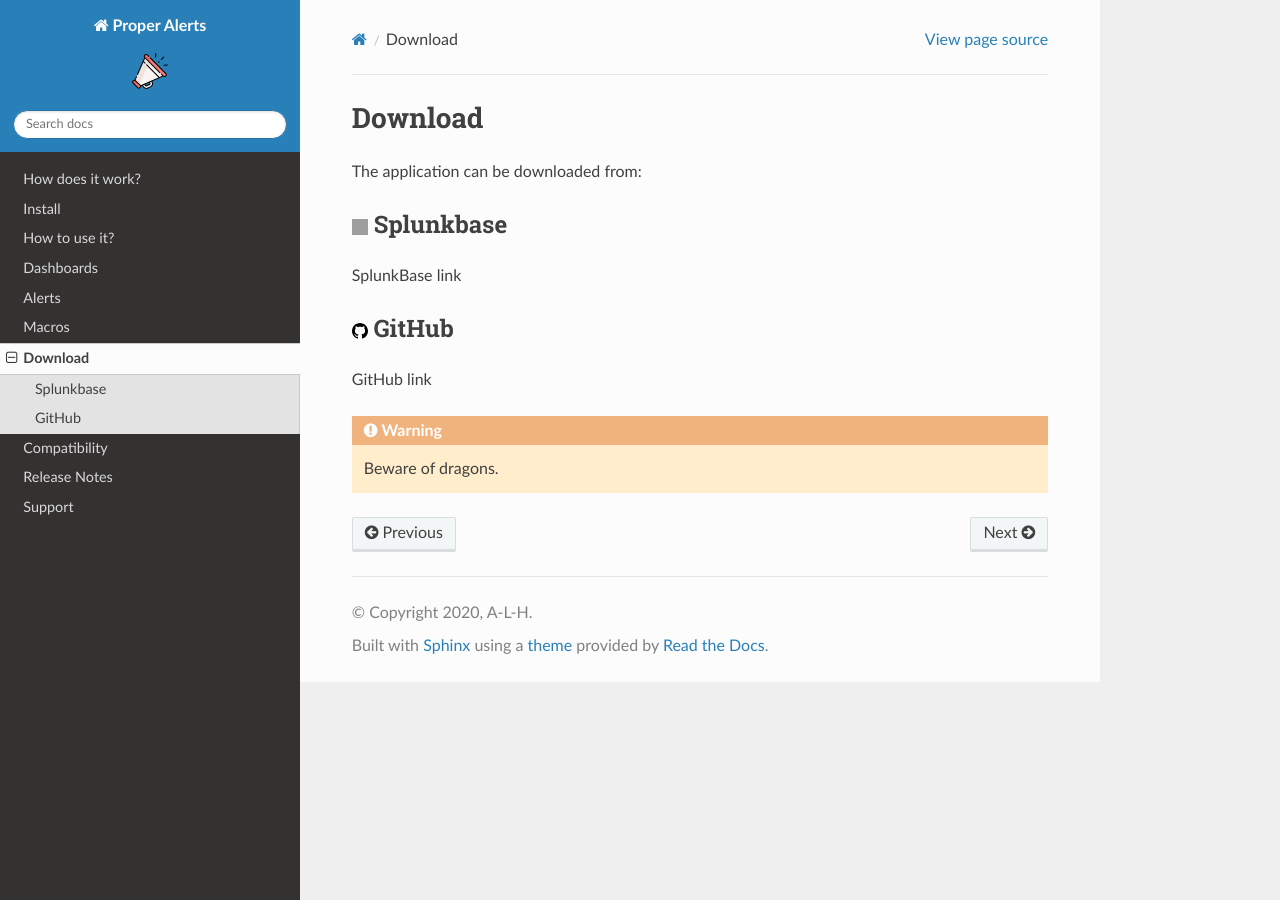
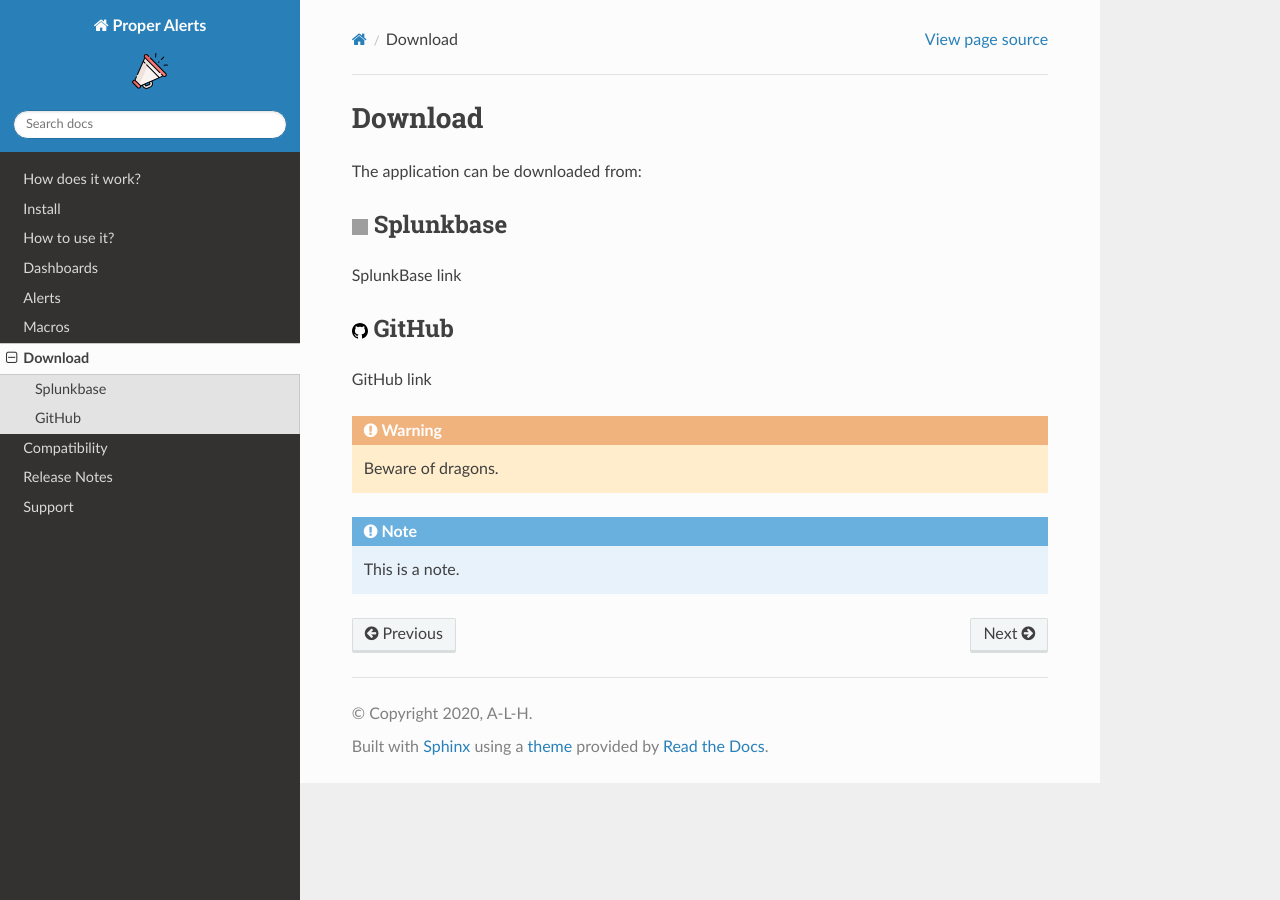
Before and after one commit to a-l-h/splunk-app-proper-alerts, a Sphinx documentation site: the page built from doc/download.rst, in a window 1280 px wide. Built offline with Sphinx 7.4.7 and the Read the Docs theme 2.0.0, drawn with Linux system fonts in a browser that asks for light colours; grey boxes are pictures that could not be loaded.

Commit message:
Update download.rst

```diff
--- a/doc/download.rst
+++ b/doc/download.rst
@@ -22,3 +22,5 @@
 GitHub link
 
 .. warning:: Beware of dragons.
+
+.. note:: This is a note.
```
